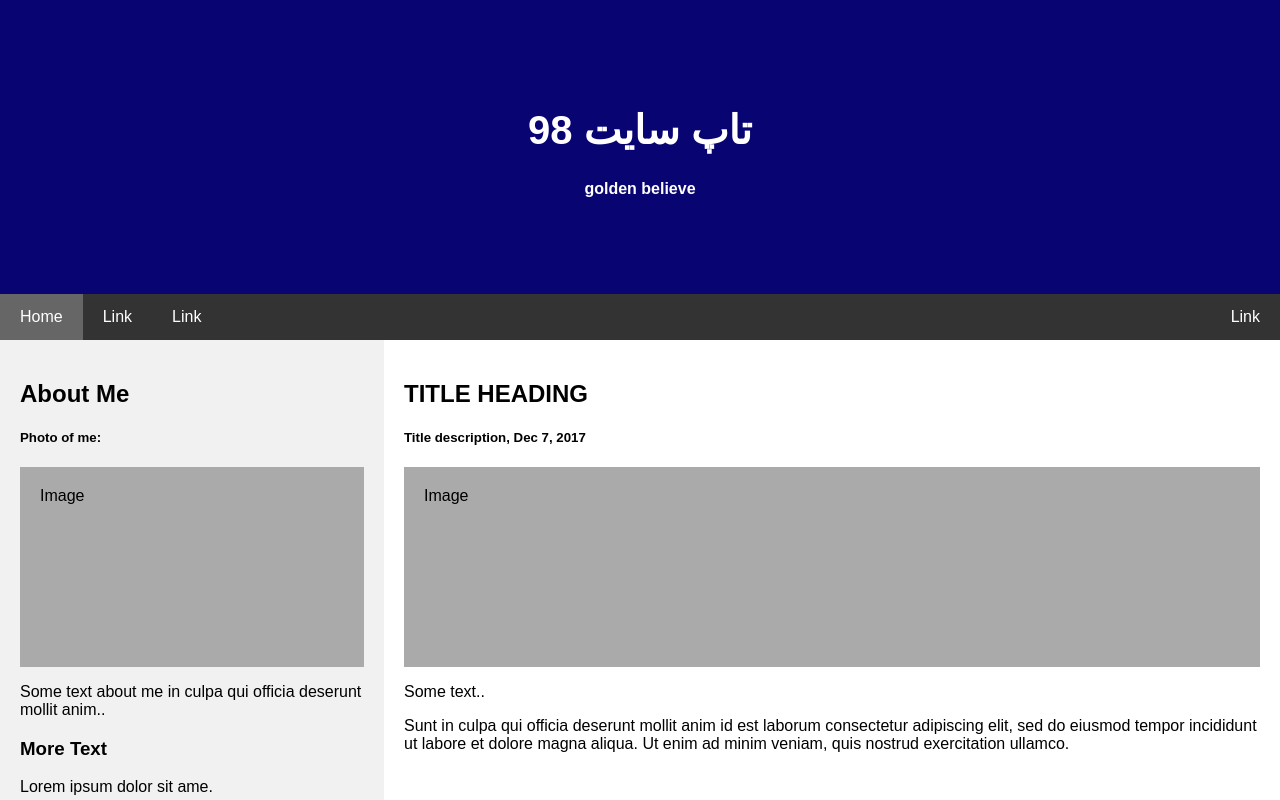
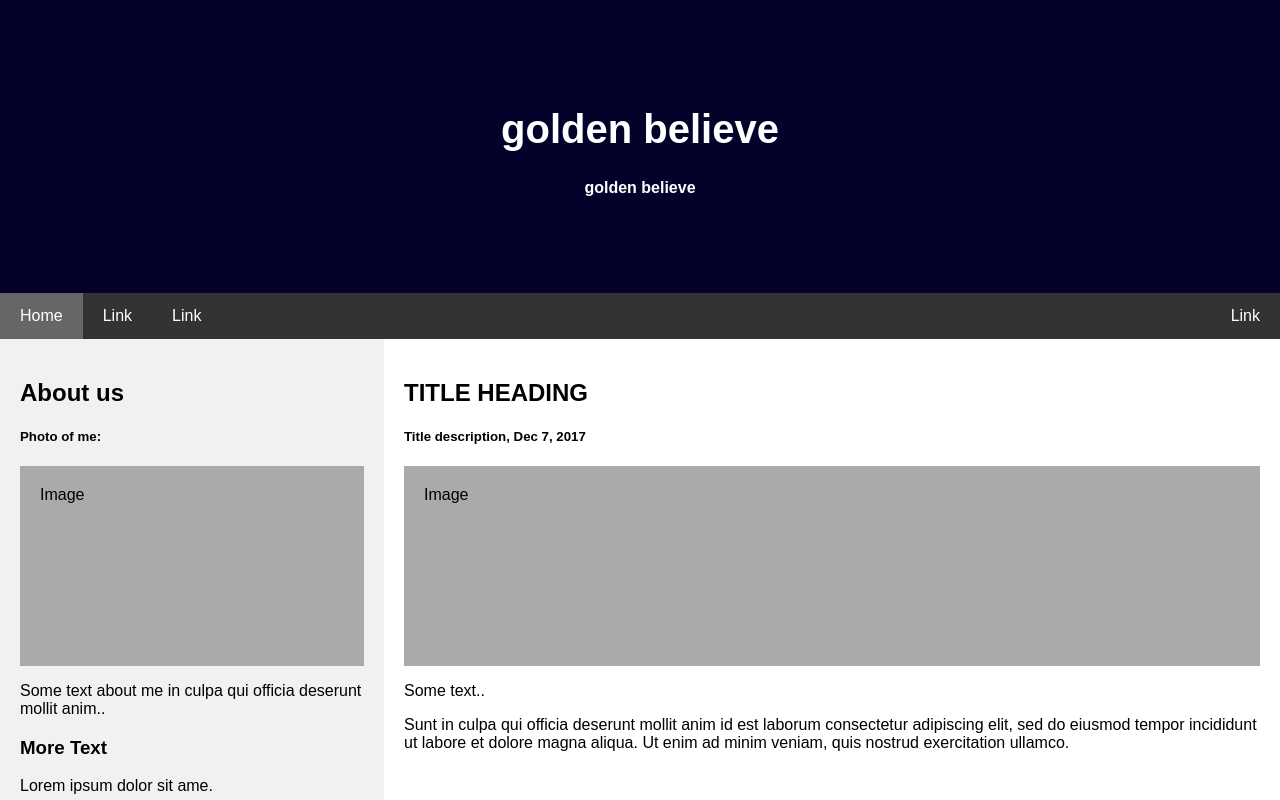
Before and after one commit to GoldenBelieve/GoldenBelieve.github.io, a plain HTML site: page index.html in a window 1280 px wide. Shown: the top 800 px of the page. Drawn offline with Linux system fonts and the light colour scheme.

Commit message:
Add index.html

```diff
--- a/index.html
+++ b/index.html
@@ -15,7 +15,7 @@ margin: 0;
 .header {
 padding: 80px;
 text-align: center;
-background: #080471;
+background: #03022a;
 color: white;
 }
 .header h1 {
@@ -91,7 +91,7 @@ width: 100%;
 <body>
 
 <div class="header">
-<h1>تاپ سایت 98</h1>
+<h1>golden believe</h1>
 <p style="font-weight: bold">golden believe</p>
 </div>
 
@@ -104,7 +104,7 @@ width: 100%;
 
 <div class="row">
 <div class="side">
-<h2>About Me</h2>
+<h2>About us</h2>
 <h5>Photo of me:</h5>
 <div class="fakeimg" style="height:200px;">Image</div>
 <p>Some text about me in culpa qui officia deserunt mollit anim..</p>
```
